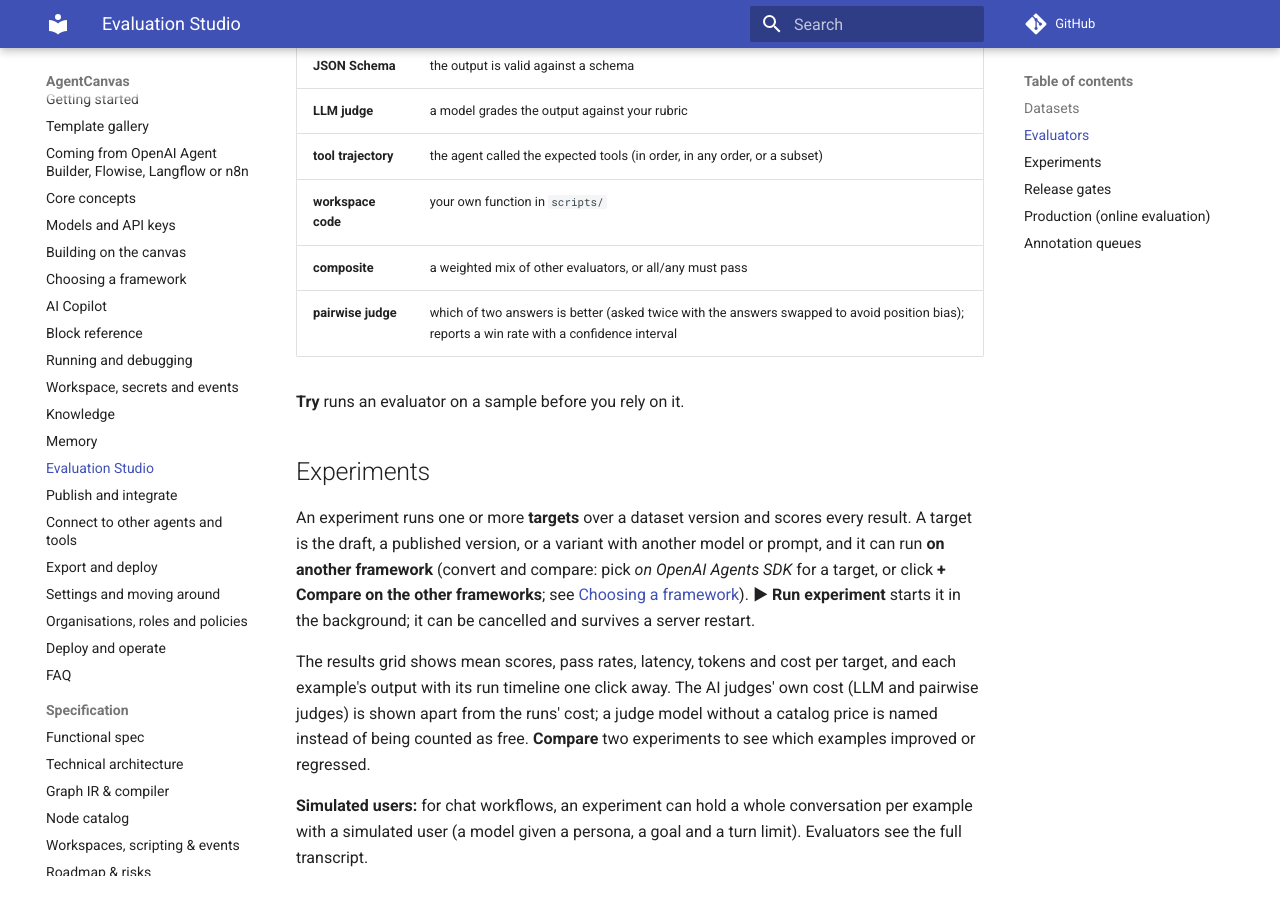
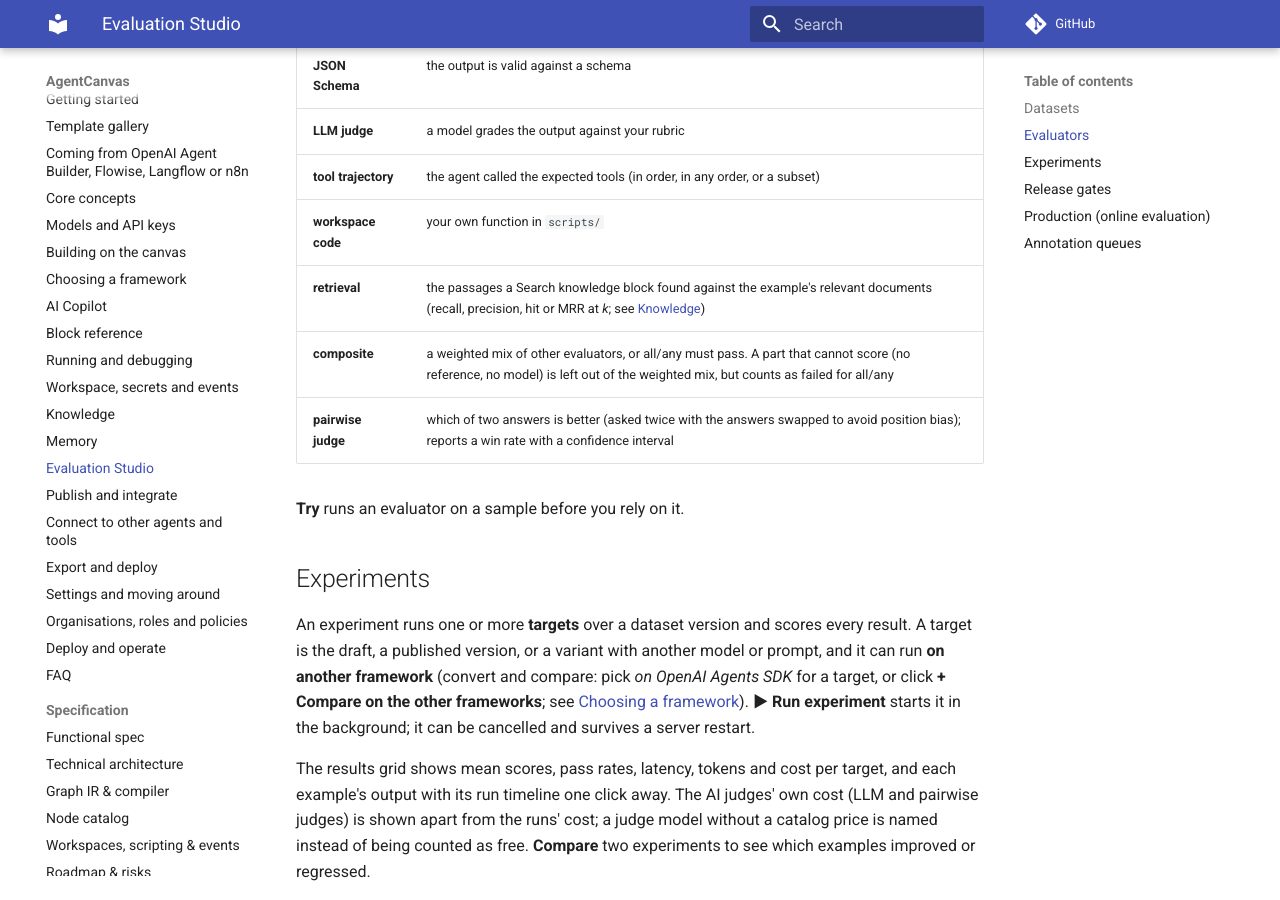
Before and after one commit to marunsct/AgentCanvas, an MkDocs documentation site: the page built from docs/user-guide/evaluation.md, in a window 1280 px wide and 900 px high, scrolled down 1365 px. Built offline with MkDocs 1.6.1 and Material for MkDocs 9.7.7, drawn with Linux system fonts in a browser that asks for light colours; comment, search, counter and statistics services are not loaded.

Commit message:
Evaluation: the guide lists the retrieval evaluator and how a composite treats unscored parts (D-7)
Changelog: The Evaluation guide's table of evaluators left out the retrieval evaluator and did not say what a composite does with a part that cannot score. It now lists retrieval and explains that such a part is left out of a weighted mix but counts as failed for "all" and "any".

Co-Authored-By: Claude Opus 5.5 <noreply@anthropic.com>

```diff
--- a/docs/user-guide/evaluation.md
+++ b/docs/user-guide/evaluation.md
@@ -32,7 +32,8 @@ An evaluator scores one run from 0 to 1, passes or fails it at a threshold (*pas
 | **LLM judge** | a model grades the output against your rubric |
 | **tool trajectory** | the agent called the expected tools (in order, in any order, or a subset) |
 | **workspace code** | your own function in `scripts/` |
-| **composite** | a weighted mix of other evaluators, or all/any must pass |
+| **retrieval** | the passages a Search knowledge block found against the example's relevant documents (recall, precision, hit or MRR at *k*; see [Knowledge](knowledge.md#measure-retrieval)) |
+| **composite** | a weighted mix of other evaluators, or all/any must pass. A part that cannot score (no reference, no model) is left out of the weighted mix, but counts as failed for all/any |
 | **pairwise judge** | which of two answers is better (asked twice with the answers swapped to avoid position bias); reports a win rate with a confidence interval |
 
 **Try** runs an evaluator on a sample before you rely on it.
```
Also changed, not shown: apps/api/agentcanvas/copilot/knowledge/user-guide/evaluation.md (+2 -1 lines).
